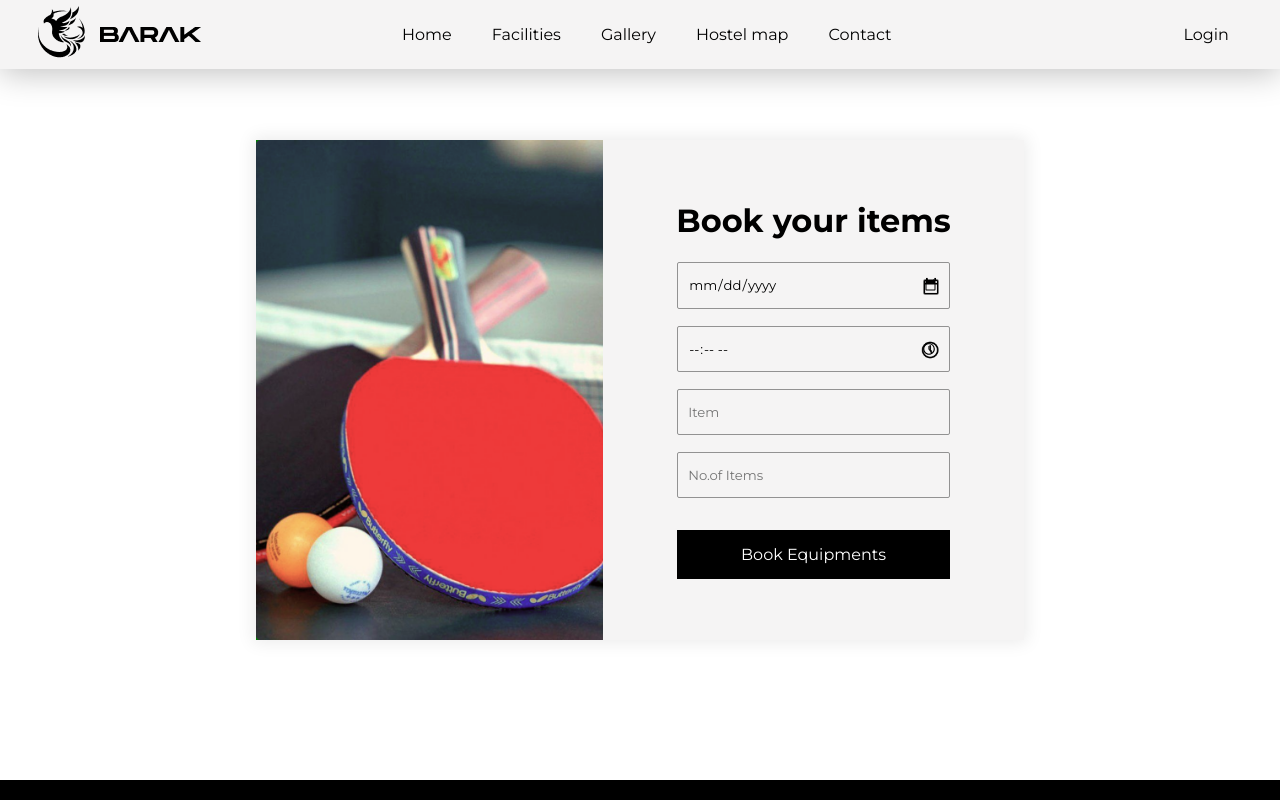
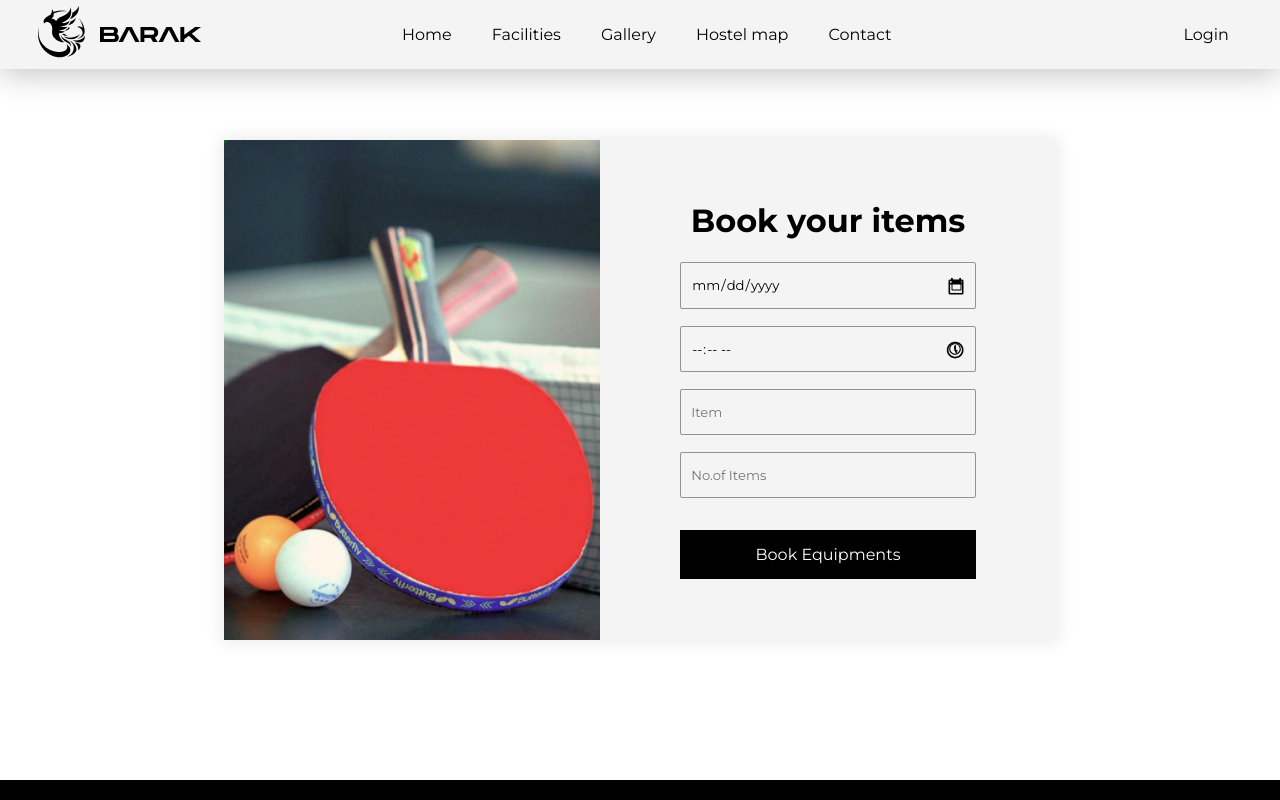
Before and after one commit to Barak-Hostel/barak-website, a React (Create React App) app: page /slot-booking in a window 1280 px wide. Shown: the top 800 px of the page. Built offline with nearby package versions, Linux system fonts and the light colour scheme.

Commit message:
slot booking css third update

```diff
--- a/src/pages/SlotBooking/BookMyItems.module.css
+++ b/src/pages/SlotBooking/BookMyItems.module.css
@@ -6,7 +6,7 @@
 .fullcontainer {
     background-color: black;
     height: 65%;
-    max-width: min(840px, 60%);
+    max-width: min(900px, 65%);
     display: flex;
     flex-direction: row;
     box-shadow: 0px 0px 16px 3px #00000014;
@@ -127,7 +127,7 @@
     width: 70%;
 }
 
-@media only screen and (max-width: 960px) {
+@media only screen and (max-width: 850px) {
     .fullcontainer {
         flex-direction: column;
     }
@@ -166,7 +166,7 @@
     }
 }
 
-@media only screen and (max-width: 700px) {
+@media only screen and (max-width: 600px) {
     .fullcontainer {
         max-width: 65%;
     }
@@ -187,7 +187,7 @@
     }
 }
 
-@media only screen and (max-width: 475px) {
+@media only screen and (max-width: 450px) {
     .fullcontainer {
         max-width: 80%;
     }
```
